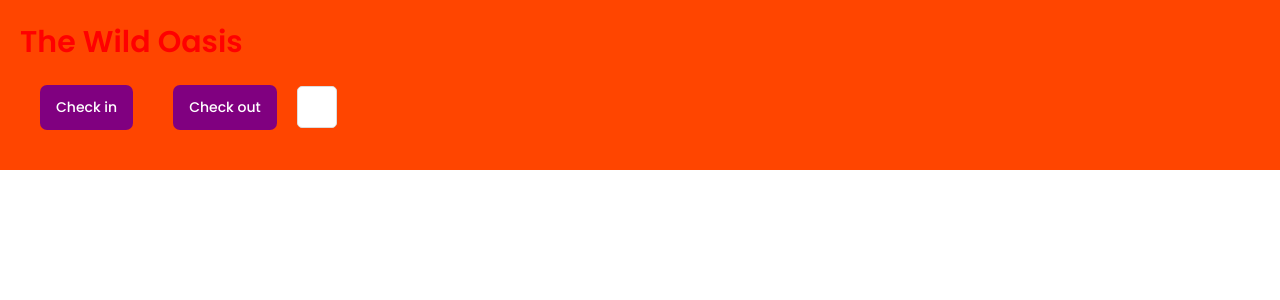
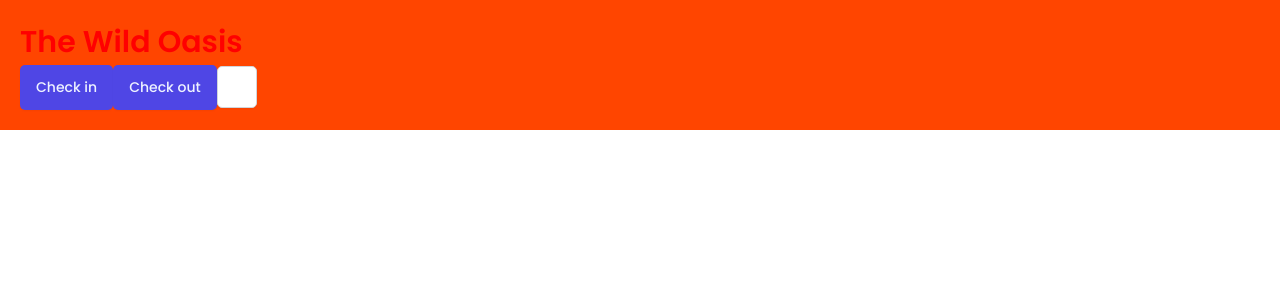
Before and after one commit to p-kordana/wild-oasis, a React (Vite) app: page /seekaret in a window 1280 px wide. Shown: the top 300 px of the page. Built offline with nearby package versions, Linux system fonts and the light colour scheme; a web font is replaced by a local one.

Commit message:
refactor styled components

```diff
--- a/src/App.jsx
+++ b/src/App.jsx
@@ -2,35 +2,18 @@ import { RouterProvider, createBrowserRouter } from "react-router-dom";
 import Secret, { loader as secretLoader } from "./utils/Secret";
 import styled from "styled-components";
 import GlobalStyles from "./styles/GlobalStyles";
+import Button from "./ui/Button";
+import Input from "./ui/Input";
+
+const StyledApp = styled.div`
+  background-color: orangered;
+  padding: 20px;
+`;
 
 const H1 = styled.h1`
   font-size: 30px;
   font-weight: 600;
   color: red;
-`;
-
-const Button = styled.button`
-  font-size: 1.4rem;
-  padding: 1.2rem 1.6rem;
-  font-weight: 500;
-  border: none;
-  border-radius: 7px;
-  background-color: purple;
-  color: white;
-  margin: 20px;
-  cursor: pointer;
-`;
-
-const Input = styled.input`
-  border: 1px solid #ddd;
-  border-radius: 5px;
-  padding: 0.8rem 1.2rem;
-  width: 40px;
-`;
-
-const StyledApp = styled.div`
-  background-color: orangered;
-  padding: 20px;
 `;
 
 const router = createBrowserRouter([
--- a/src/ui/Button.jsx
+++ b/src/ui/Button.jsx
@@ -47,3 +47,21 @@ const variations = {
     }
   `,
 };
+
+const Button = styled.button`
+  font-size: 1.4rem;
+  padding: 1.2rem 1.6rem;
+  font-weight: 500;
+  border: none;
+  border-radius: var(--border-radius-sm);
+  background-color: var(--color-brand-600);
+  color: var(--color-brand-50);
+  box-shadow: var(--shadow-sm);
+  cursor: pointer;
+
+  &:hover {
+    background-color: var(--color-brand-800);
+  }
+`;
+
+export default Button;
--- /dev/null
+++ b/src/ui/Input.jsx
@@ -0,0 +1,12 @@
+import styled from "styled-components";
+
+const Input = styled.input`
+  border: 1px solid var(--color-grey-300);
+  background-color: var(--color-grey-0);
+  border-radius: var(--border-radius-sm);
+  box-shadow: var(--shadow-sm);
+  padding: 0.8rem 1.2rem;
+  width: 40px;
+`;
+
+export default Input;
```
